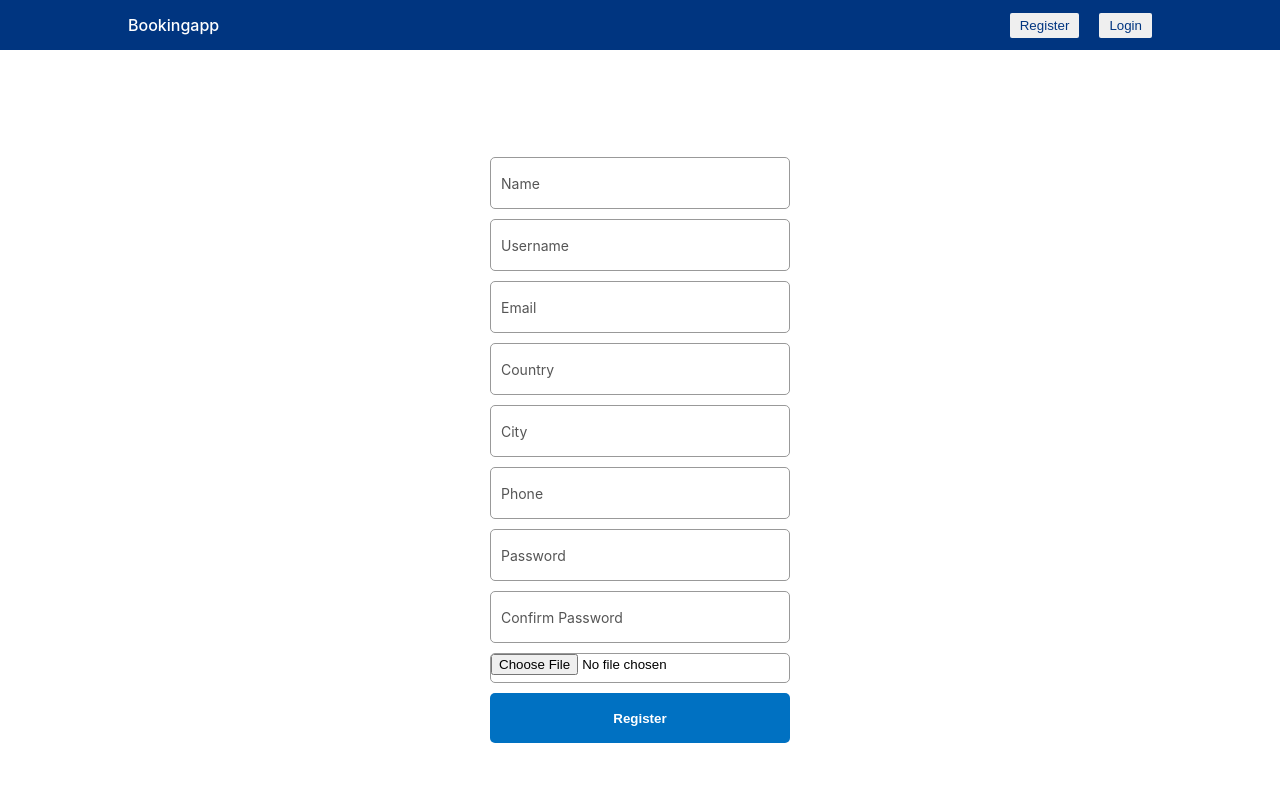
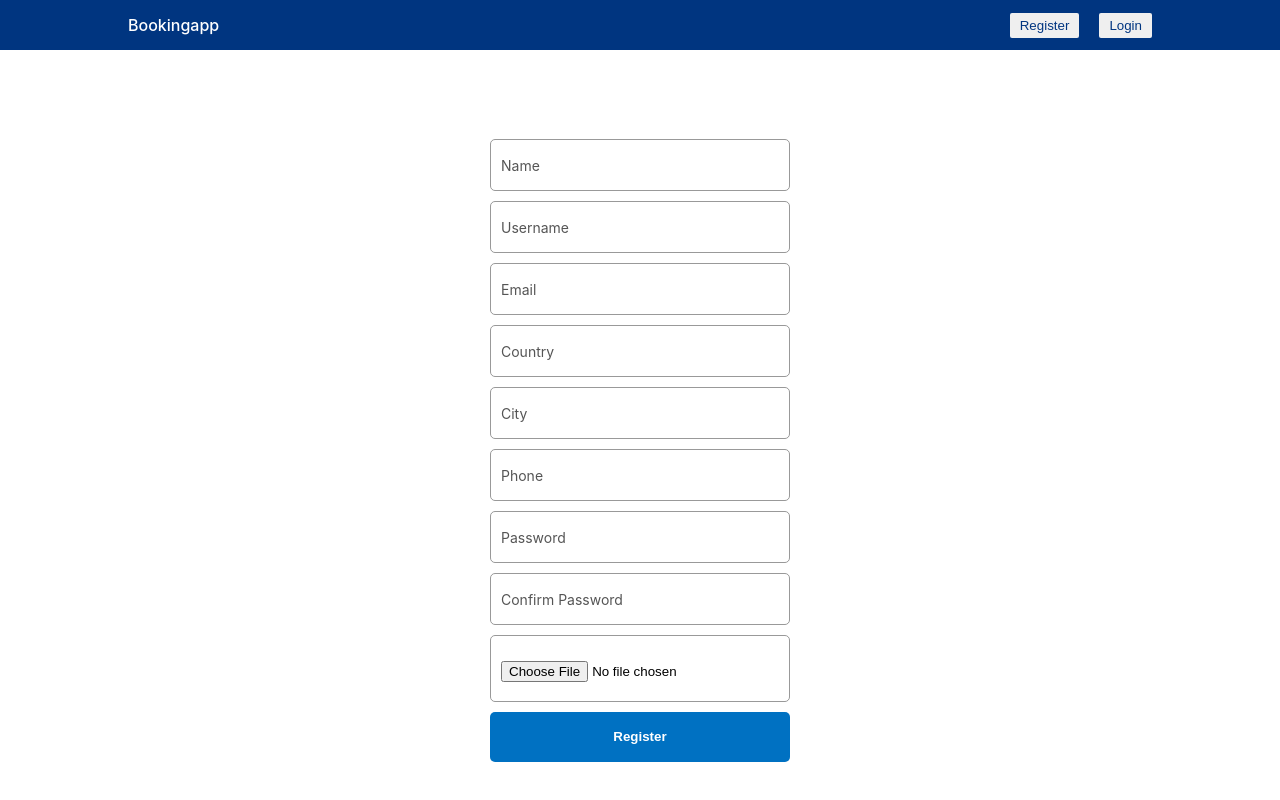
Before and after one commit to esteemayo/hotel-booking-app-client, a React (Create React App) app: page /register in a window 1280 px wide. Shown: the top 800 px of the page. Built offline with nearby package versions, Linux system fonts and the light colour scheme; no server answers.

Commit message:
feat: add new properties

```diff
--- a/src/pages/register/register.scss
+++ b/src/pages/register/register.scss
@@ -35,6 +35,8 @@
     display: inline-block;
     width: 30rem;
     height: 3rem;
+    padding: 2.5rem 1rem;
+    padding-bottom: 4rem;
     border: 1px solid var(--color-gray-light);
     border-radius: 0.5rem;
     outline-color: var(--color-gray-light);
```
